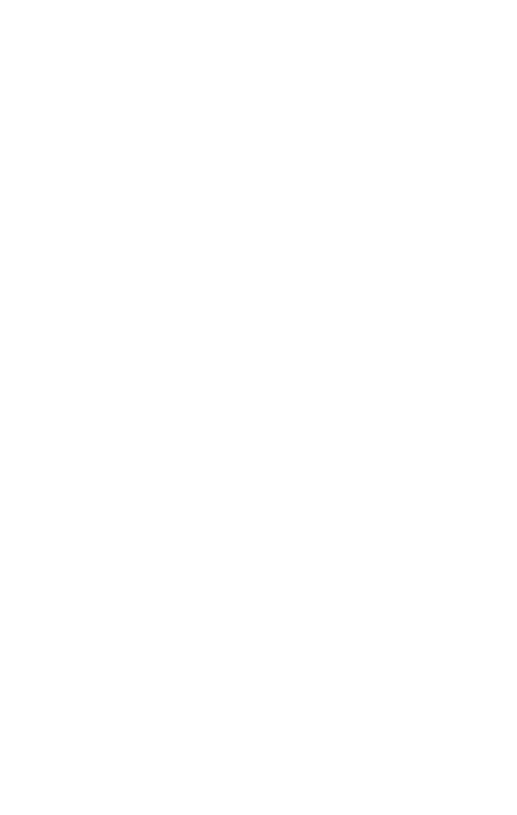
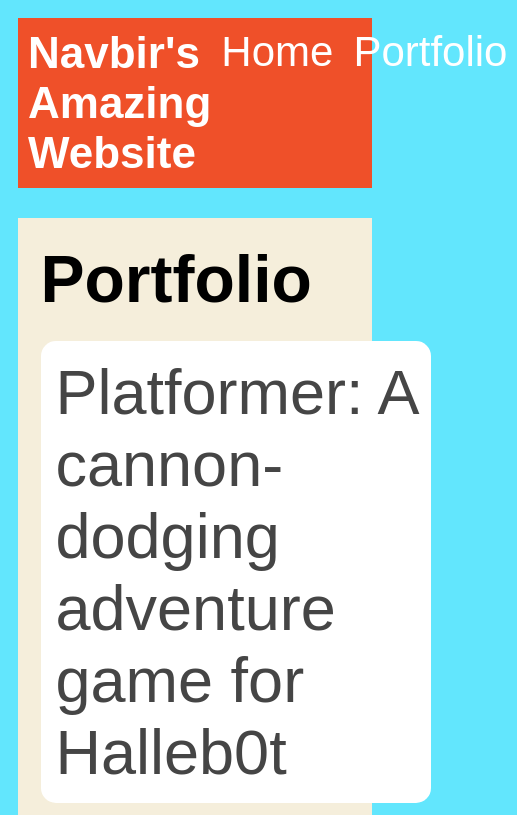
Before and after one commit to NavbirT/NavbirT.github.io, a plain HTML site: page portfolio.html in a window 390 px wide. Shown: the top 815 px of the page, 517 px wide, since content can reach past the window. Drawn offline with Linux system fonts and the light colour scheme.

Commit message:
add portfolio page to website

```diff
--- a/portfolio.html
+++ b/portfolio.html
@@ -0,0 +1,40 @@
+<html>
+  <head>
+    <title>My Awesome Website</title>
+    <link rel="stylesheet" href="style.css" />
+  </head>
+
+  <body>
+    <!-- All content goes here -->
+    <div id="all-contents">
+        <nav>
+          <h1>Navbir's Amazing Website</h1>
+          <ul id="nav-ul">
+            <li class="nav-li">
+              <a href="index.html">Home</a>
+            </li>
+            <li class="nav-li">
+              <a href="portfolio.html">Portfolio</a>
+            </li>
+          </ul>
+        </nav>
+
+        <main>
+          <div class="content">
+            <h1>Portfolio</h1>
+            <ul id="portfolio">
+              <li>
+                <a href="projects/platformer/">Platformer: A cannon-dodging adventure game for Halleb0t</a>
+              </li>
+              <li>
+                <a href="projects/bouncing-box/">Bouncing Box: A fun introduction to web game development</a>
+              </li>
+              <li>
+                <a href="projects/circularity/">Circularity: A poetic motion experiment with circles</a>
+              </li>
+            </ul>
+          </div>
+        </main>
+    </div>
+  </body>
+</html>
--- a/style.css
+++ b/style.css
@@ -75,3 +75,77 @@ main {
 h2, h3 {
     margin: 0px;
 }
+/* Portfolio styles */
+.content h1 {
+    color: black;
+  }
+
+  #portfolio {
+    list-style-type: none;
+    padding-left: 0;
+  }
+
+  #portfolio li {
+    background: #fff;
+    padding: 10px;
+    border-radius: 10px;
+    margin-bottom: 10px;
+  }
+
+  #portfolio li:hover {
+    background: #eee;
+  }
+
+  #portfolio a {
+    text-decoration: none;
+    color: #454545;
+  }
+  /* responsive web design */
+@media screen and (min-width: 120px) and (max-width: 1080px) {
+    main {
+      height: 100ch;
+      zoom: 1.5;
+      display: grid;
+    }
+
+    h1 {
+      font-size: 44px;
+    }
+
+    h2 {
+      font-size: 42px;
+    }
+
+    h3 {
+      font-size: 36px;
+    }
+
+    #all-contents {
+      height: 100ch;
+      margin: none;
+    }
+
+    a {
+      font-size: 42px;
+    }
+
+    .sidebar {
+      margin-right: 0px;
+      justify-content: center;
+      align-items: center;
+    }
+
+    .sidebar-img {
+      width: 100%;
+    }
+
+    p,
+    li {
+      font-size: 24px;
+    }
+
+    .content {
+      align-content: center;
+      justify-content: center;
+    }
+  }
```
